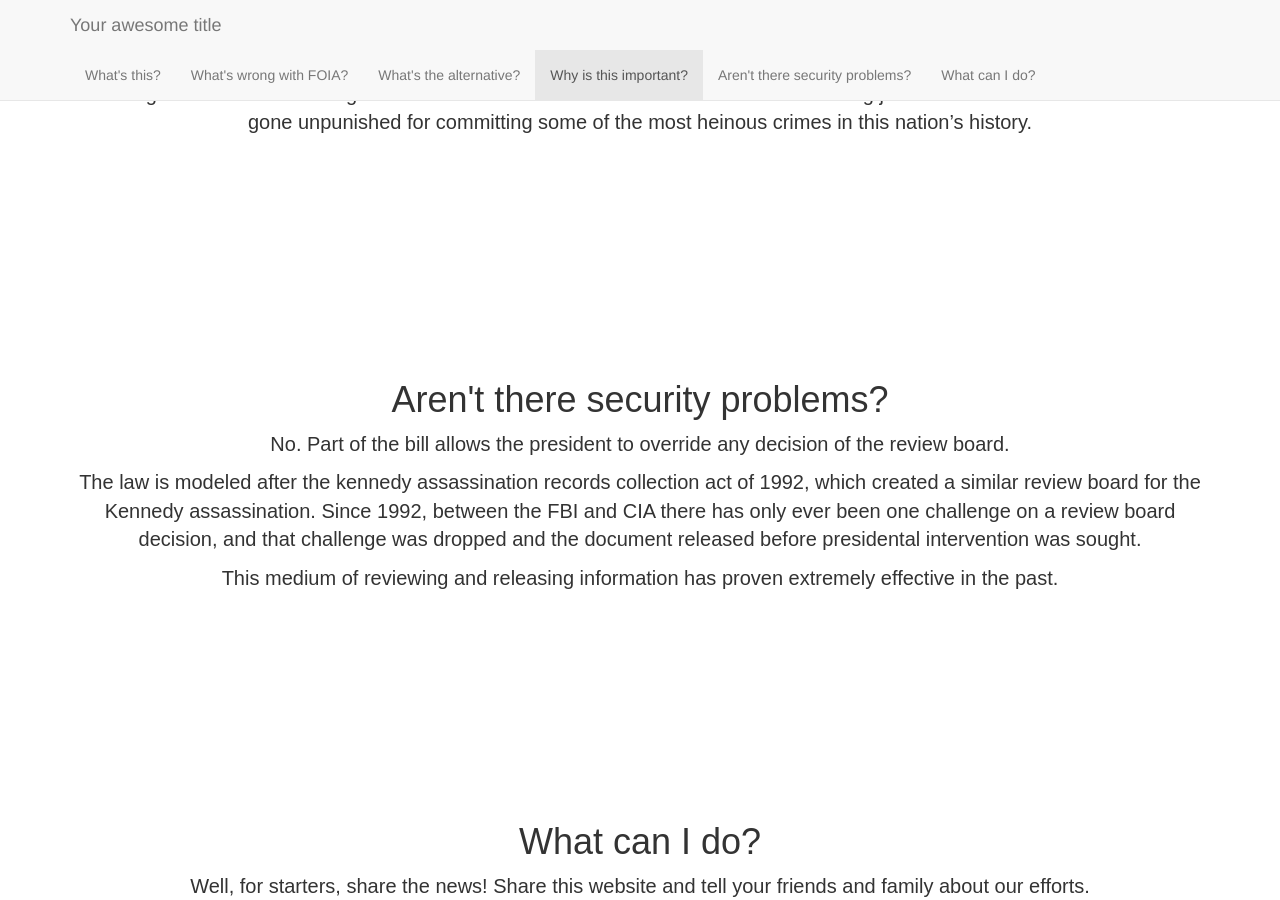
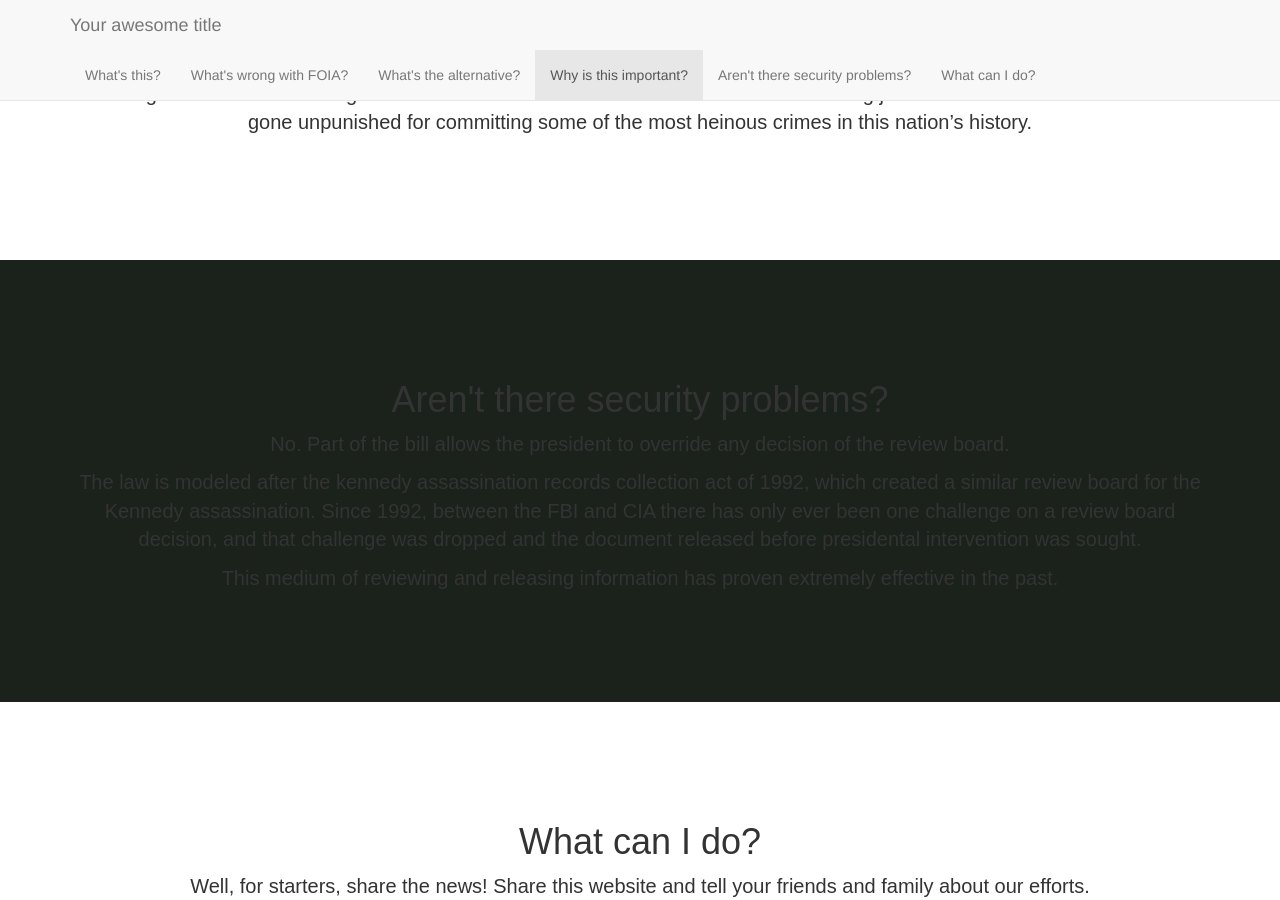
Before and after one commit to civilrightscoldcaseact/civilrightscoldcaseact.github.io, a Jekyll site: the page built from index.html, in a window 1280 px wide and 900 px high, scrolled down 1491 px. Built offline with Jekyll 4.4.1, drawn with Linux system fonts in a browser that asks for light colours.

Commit message:
Update scrolling-nav.scss

```diff
--- a/css/scrolling-nav.scss
+++ b/css/scrolling-nav.scss
@@ -90,3 +90,8 @@ section {
     }
 
 }
+
+.aren-t-there-security-problems {
+    background-color: #1b221c;
+
+}
```
